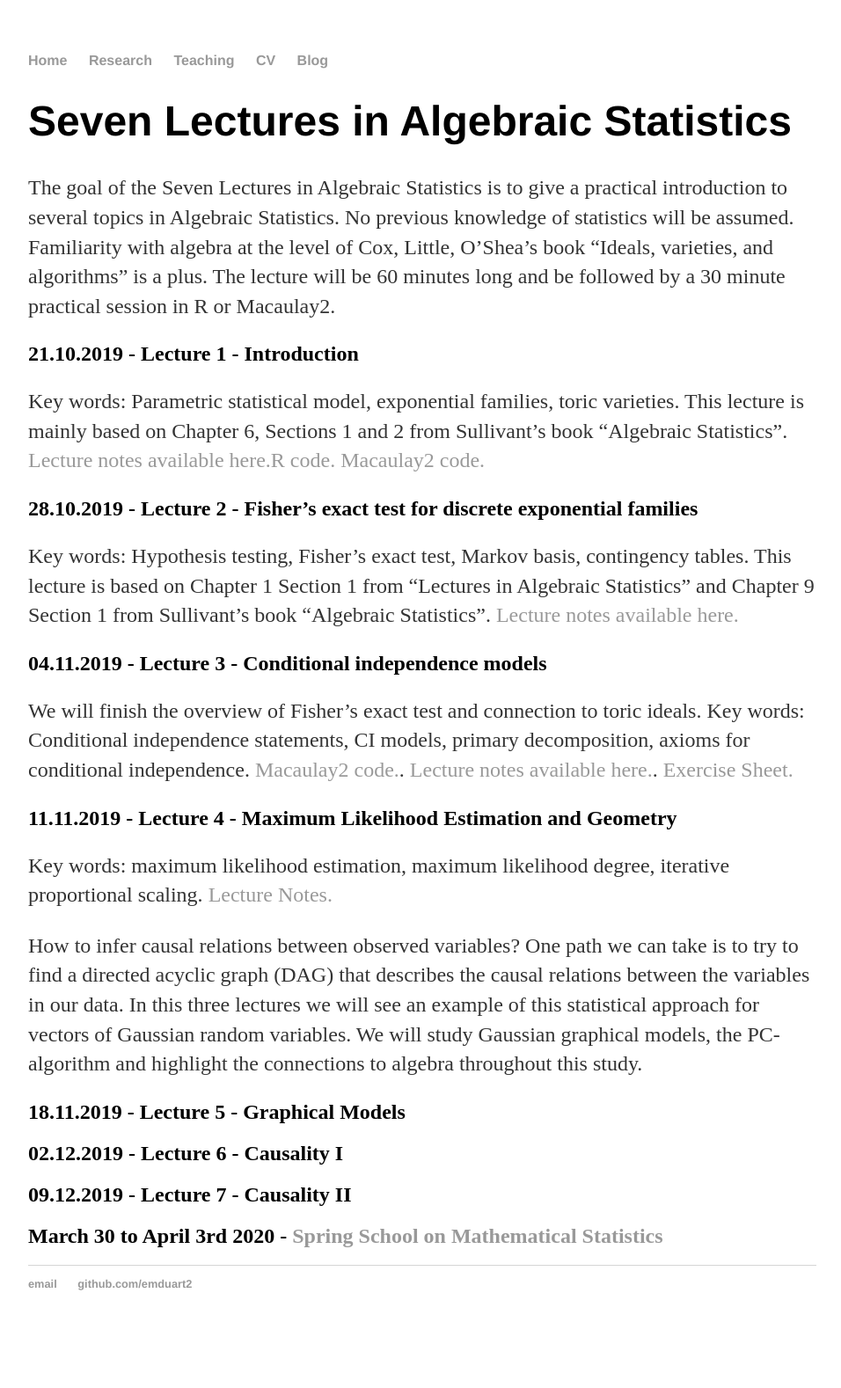
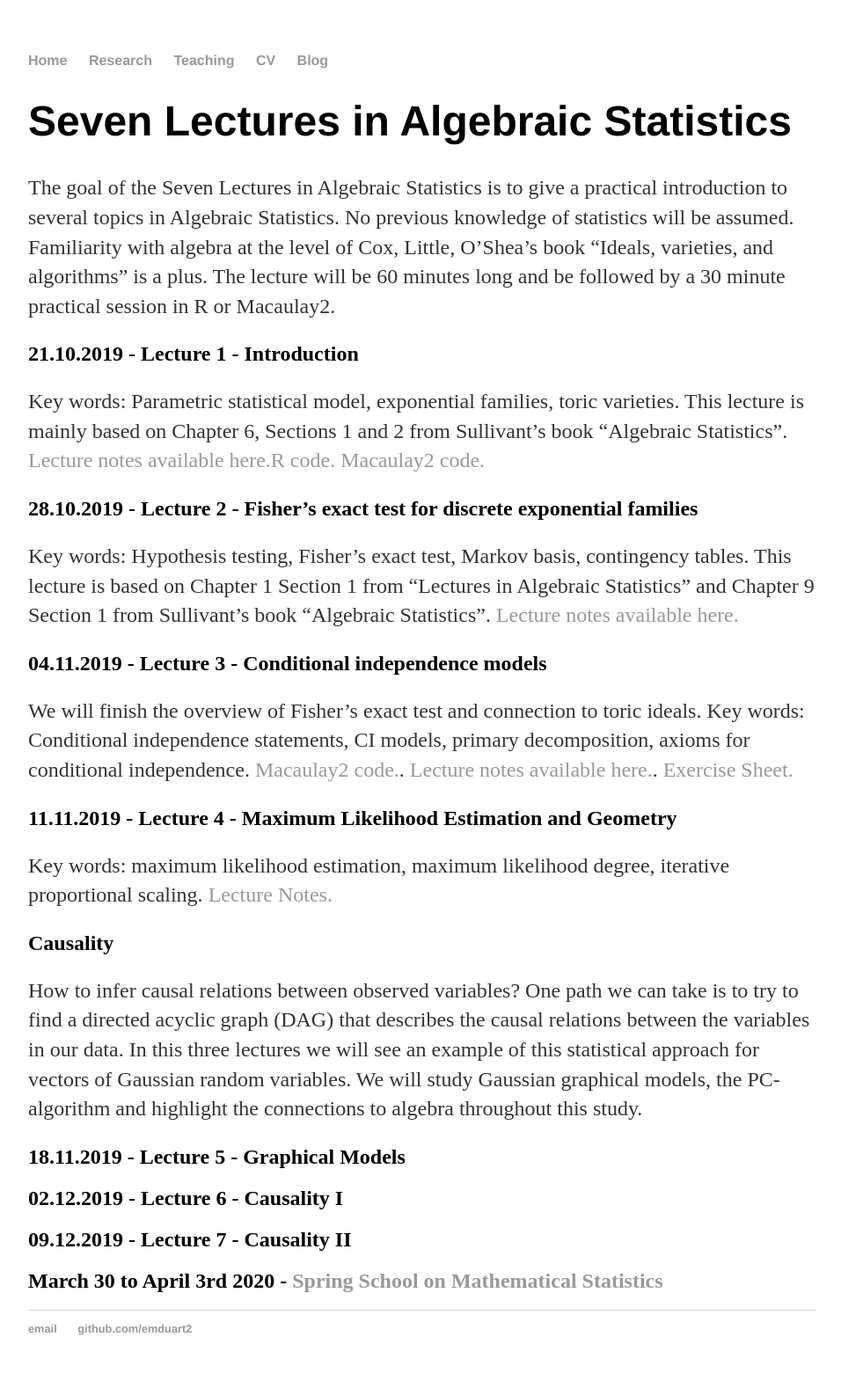
Before and after one commit to emduart2/emduart2.github.io, a Jekyll site: the page built from teaching/index.md, in a window 1280 px wide. Shown: the whole page at 88% size, without its empty margins (160-1116 px from the left). Built offline with Jekyll 4.4.1, drawn with Linux system fonts in a browser that asks for light colours; before the commit the page ends 1527 px from its top, so only the background shows below that.

Commit message:
added causality

```diff
--- a/teaching/index.md
+++ b/teaching/index.md
@@ -29,6 +29,8 @@ Key words: Conditional independence statements, CI models, primary decomposition
 Key words: maximum likelihood estimation, maximum likelihood degree, iterative proportional scaling.  [Lecture Notes.]({{ site.url }}/assets/SevenLectures2019/Lecture4.pdf)
 <!---Study maximum likelihood estimation with an algebraic geometric approach. --->
 
+## Causality
+
 How to infer causal relations between observed variables? One path we can take is to try to find a directed acyclic graph (DAG) that describes the causal relations between the variables in our data. In this three lectures we will see an example of this statistical approach for vectors of Gaussian random variables. We will study Gaussian graphical models, the PC-algorithm and highlight the connections to algebra throughout this study.
 
 ## 18.11.2019 - Lecture 5 - Graphical Models
```
